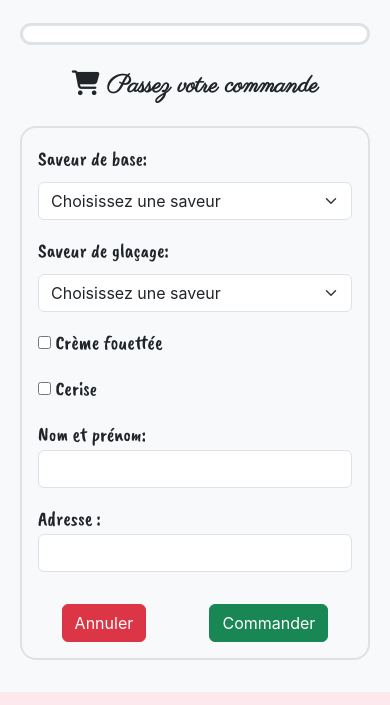
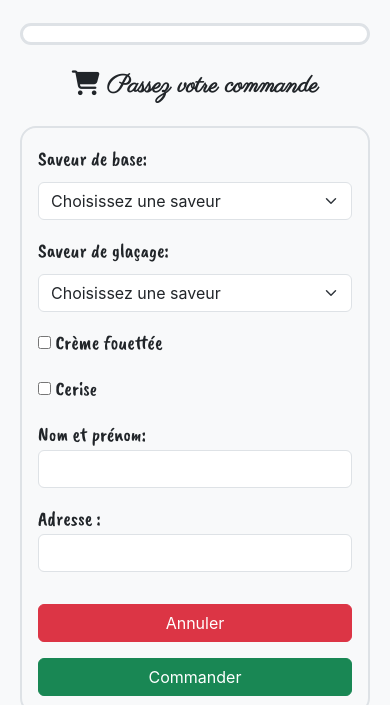
Before and after one commit to Lil-Code30/CakeCraft, a plain HTML site: page commander.html in a window 390 px wide. Shown: the part 115-820 px from the top of the page. Drawn offline with nearby package versions, Linux system fonts and the light colour scheme; files whose address does not match are found by name; a web font is replaced by a local one.

Commit message:
Improve button layout responsiveness in form
Updated the button container to use flex-column on small screens and flex-row on medium and larger screens, enhancing the form's responsiveness and layout on different devices.

```diff
--- a/commander.html
+++ b/commander.html
@@ -155,7 +155,9 @@
                 />
               </div>
             </section>
-            <div class="d-flex justify-content-around mt-3 gap-3">
+            <div
+              class="d-flex flex-column flex-md-row justify-content-around mt-3 gap-3"
+            >
               <button type="reset" class="btn btn-danger">Annuler</button>
               <button type="submit" class="btn btn-success">Commander</button>
             </div>
```
